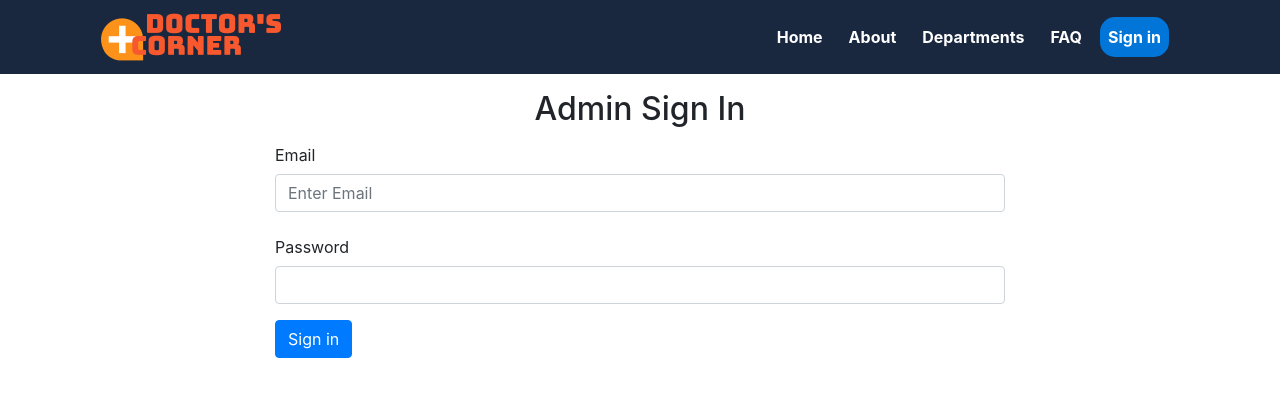
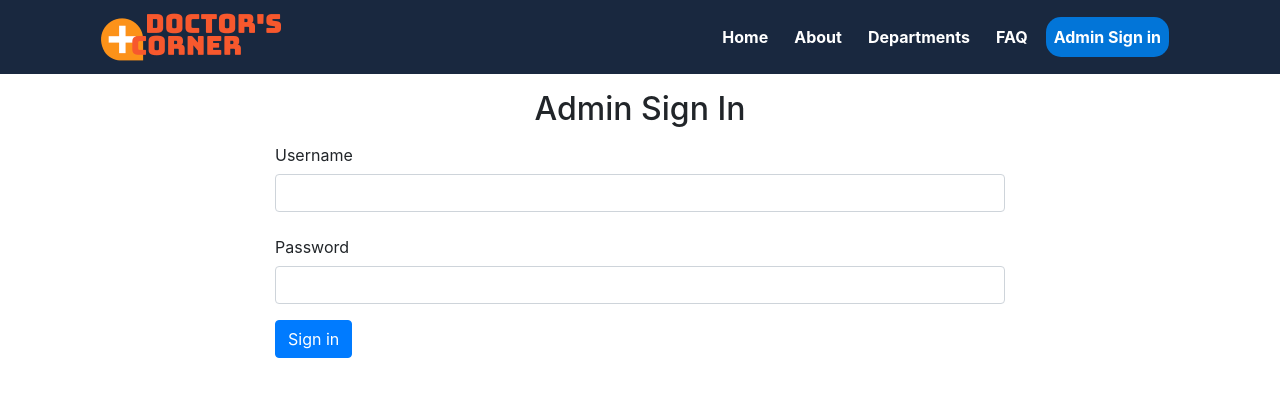
Before and after one commit to Hasanul-Bari/Doctors-corner, a PHP site: page /signinAdmin.php in a window 1280 px wide. Shown: the top 397 px of the page. Run offline with PHP 8.4, Linux system fonts and the light colour scheme.

Commit message:
Update signinAdmin.php

```diff
--- a/signinAdmin.php
+++ b/signinAdmin.php
@@ -4,45 +4,27 @@
 
 
 
-    if ( isset($_POST["email"]) && isset($_POST["pass"]) ){
+    if ( isset($_POST["uname"]) && isset($_POST["pass"]) ){
 
 
-              $stmt = $pdo->prepare("SELECT Pid, Email, Pass FROM patients where Email= :em");
-              $stmt->execute(array(
-                  ":em" => $_POST["email"])
-                );
-              $row = $stmt->fetch(PDO::FETCH_ASSOC);
-
-              if ( $row === false ){
-                $_SESSION['error'] = 'Id with this email does not exist';
-                header( 'Location: signin.php' ) ;
+              if($_POST["uname"]=='admin' &&  $_POST["pass"]=='admin')
+              {
+                  $_SESSION['admin'] = 'admin';
+                  header( 'Location: index.php' ) ;
+                  return;
+              }
+              else {
+                $_SESSION['error'] = 'Incorrect username or password';
+                header( 'Location: signinAdmin.php' ) ;
                 return;
               }
 
-              $sk='arrow/*/-';
 
-              $check = hash('md5', $sk.$_POST['pass']);
-
-
-              if ( $check == $row["Pass"] ) {
-                $_SESSION['patient'] = $row["Pid"];
-                header( 'Location: index.php' ) ;
-                return;
-              } else {
-                $_SESSION['error'] = 'Incorrect password';
-                header( 'Location: signin.php' ) ;
-                return;
-              }
 
         }
 
 
  ?>
-
-
-
-
-
 
 
 
@@ -99,7 +81,7 @@
                   <a class="nav-link" href="#">FAQ</a>
                 </li>
                 <li class="nav-item active">
-                  <a class="nav-link" href="signin.php">Sign in<span class="sr-only mr-1">(current)</span></a>
+                  <a class="nav-link" href="signin.php"> Admin Sign in</a>
                 </li>
               </ul>
 
@@ -141,8 +123,8 @@
 
 
             <div class="form-group">
-                <label for="email-input" class="col-form-label">Email</label>
-                  <input class="form-control" type="email" name="email"  id="email-input" placeholder="Enter Email" required>
+                <label for="uname-input" class="col-form-label">Username</label>
+                  <input class="form-control" type="text" name="uname"  id="uname-input"  required>
             </div>
 
             <div class="form-group">
```
